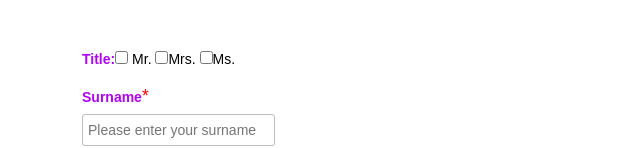
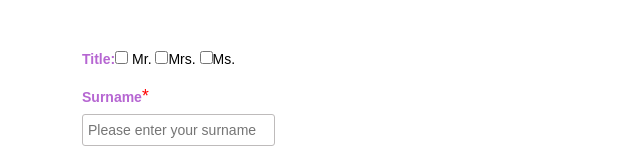
Before and after one commit to Jasmeetkaur1/FJP.github.ie, a plain HTML site: page newsletter.html in a window 1280 px wide. Shown: the part 657-805 px from the top of the page, 96-736 px from the left. Drawn offline with nearby package versions, Linux system fonts and the light colour scheme.

Commit message:
Update projectstyles.css

```diff
--- a/projectstyles.css
+++ b/projectstyles.css
@@ -181,7 +181,7 @@ This class makes the topnav look good on small screens (display the links vertic
 }
 
 .newsletter {
-	width:100%;
+	width:70%;
 	position:relative;
 	padding: 20px;
 }
@@ -259,7 +259,7 @@ label{
     display:inline-block;
     margin-bottom:5px;
     font-size:1em;
-    color:#b104f6;
+    color:#b666d2;
     font-weight:500;
 }
 
```
